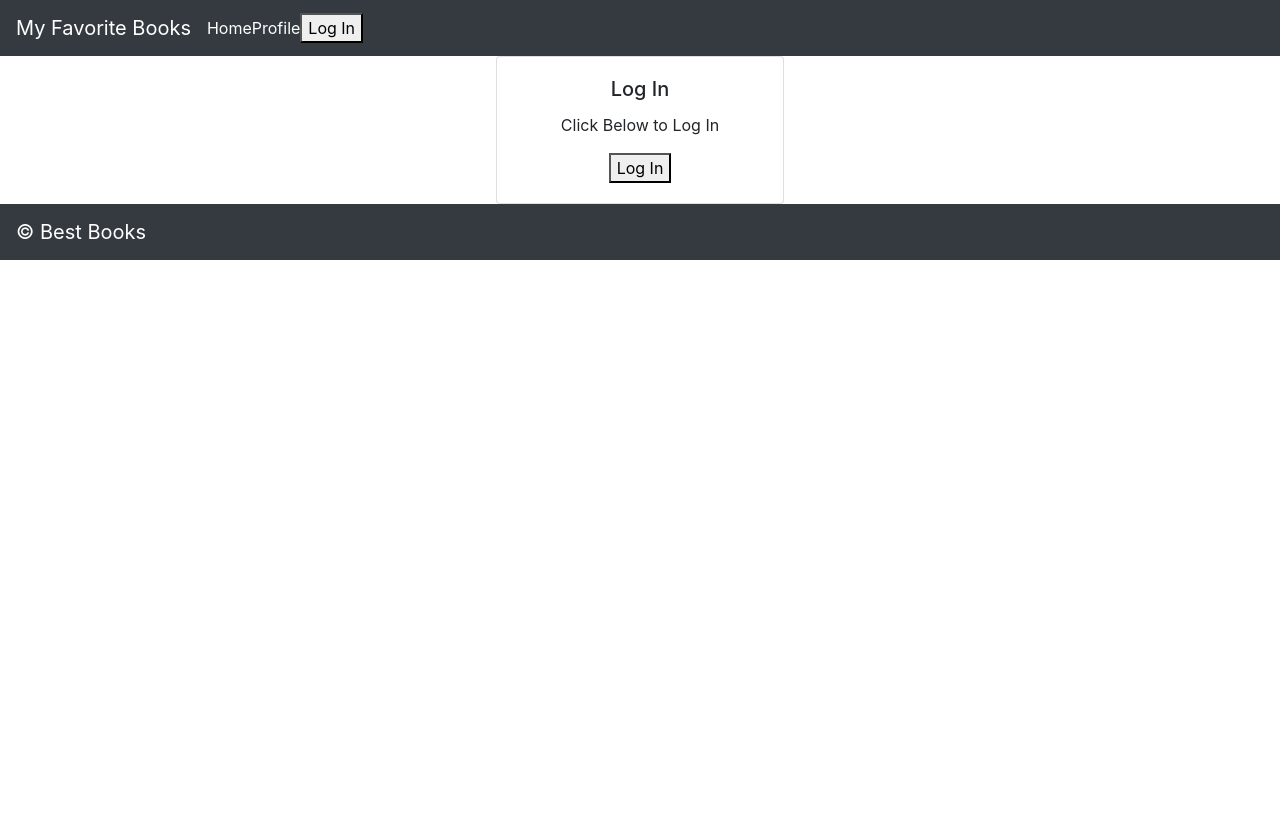
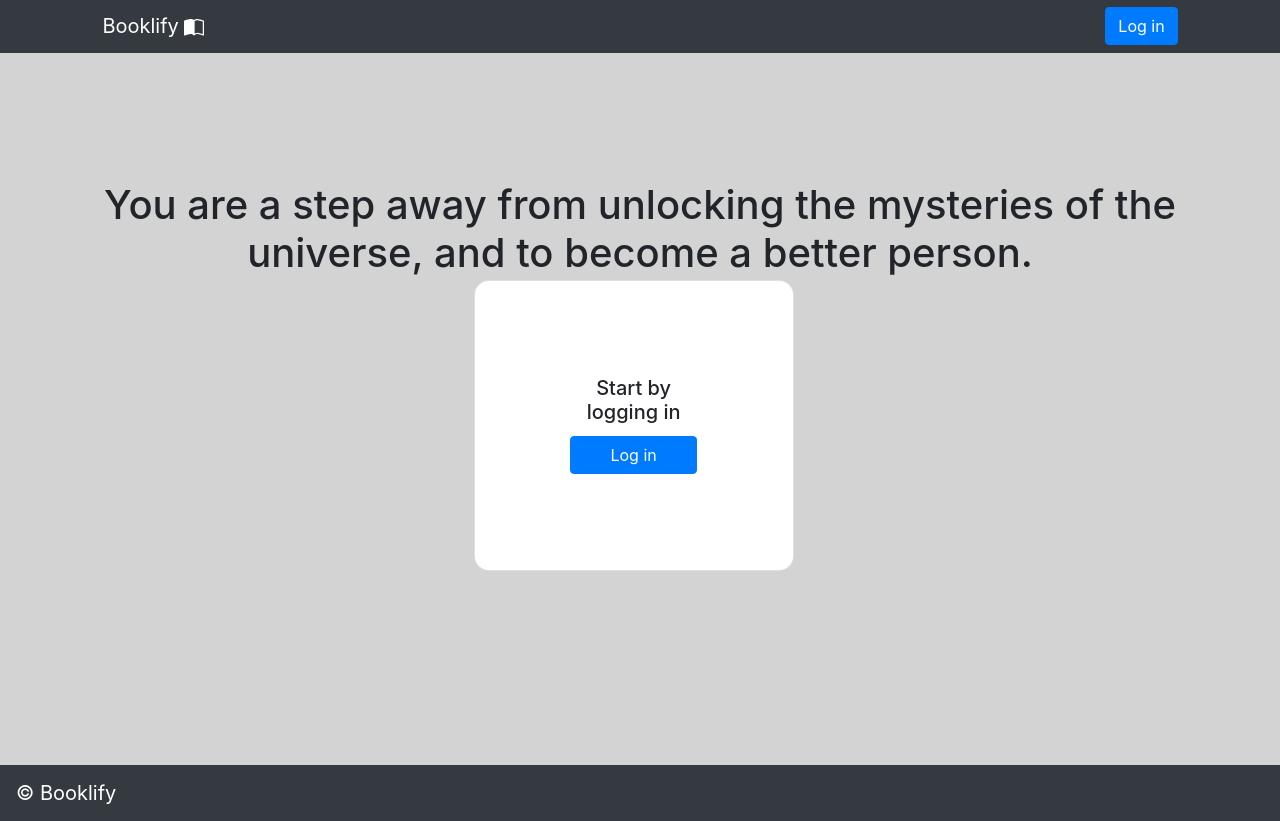
Before and after one commit to HamzaAhmad97/can-of-books-front-end, a React (Create React App) app: page / in a window 1280 px wide. Before the commit the page ends 800 px from the top, so only its background shows below. Built offline with nearby package versions, Linux system fonts and the light colour scheme; no server answers.

Commit message:
finished the requirements from lab 11

```diff
--- a/package.json
+++ b/package.json
@@ -15,6 +15,7 @@
     "react-cookies": "0.1.1",
     "react-dom": "^17.0.1",
     "react-dotenv": "^0.1.3",
+    "react-icons": "^4.2.0",
     "react-router-dom": "^5.2.0",
     "react-scripts": "4.0.3",
     "web-vitals": "1.1.0"
--- a/src/App.js
+++ b/src/App.js
@@ -17,22 +17,24 @@ class App extends React.Component {
   render() {
     console.log( 'app', this.props );
     return (
-      <>
-        <Router>
-          <IsLoadingAndError>
-            <Header />
+
+      <Router >
+        <IsLoadingAndError>
+          <Header />
+          <div style={{ padding: '2vh 8vw', background: 'lightgray', minHeight: '89vh' }}>
             <Switch>
               <Route exact path="/">
                 {this.props.auth0.isAuthenticated ? <BestBooks /> : <Login />}
               </Route>
               <Route path='/profile'>
-                {this.props.auth0.isAuthenticated ? <Profile /> : undefined}
+                <Profile />
               </Route>
             </Switch>
-            <Footer />
-          </IsLoadingAndError>
-        </Router>
-      </>
+          </div>
+          <Footer />
+        </IsLoadingAndError>
+      </Router >
+
     );
   }
 }
--- a/src/BestBooks.js
+++ b/src/BestBooks.js
@@ -2,16 +2,37 @@ import React from 'react';
 import 'bootstrap/dist/css/bootstrap.min.css';
 import Jumbotron from 'react-bootstrap/Jumbotron';
 import './BestBooks.css';
-
+import {Card, Container} from 'react-bootstrap';
+import books from './books.json';
+import { data } from 'cheerio/lib/api/attributes';
 class MyFavoriteBooks extends React.Component {
   render() {
     return(
-      <Jumbotron>
-        <h1>My Favorite Books</h1>
-        <p>
+      <div>
+        <Jumbotron style={{ background: 'lightgray'}}>
+          <h1>My Favorite Books</h1>
+          <p>
           This is a collection of my favorite books
-        </p>
-      </Jumbotron>
+          </p>
+        </Jumbotron>
+        <section style={{margin: '1vh 0vw',minHeight: '60vh'}}>
+          <Container fluid style={{display: 'flex', alignItems: 'center', flexWrap: 'wrap', gap:'2rem', justifyContent: 'center'}}>
+            {books.map( ( itm, i ) => (
+
+              <Card style={{ width: '18rem' }} className="col-lg-2 border reounded pt-3 pb-1">
+                <Card.Img variant="top" src={itm.src} />
+                <Card.Body>
+                  <Card.Title style={{fontWeight: 'bold'}}>{itm.title}</Card.Title>
+                  <Card.Text>
+                    {itm.Author}
+                  </Card.Text>
+                </Card.Body>
+              </Card>
+
+            ) )}
+          </Container>
+        </section>
+      </div>
     );
   }
 }
--- a/src/Footer.js
+++ b/src/Footer.js
@@ -6,7 +6,7 @@ class Footer extends React.Component {
   render() {
     return(
       <Navbar collapseOnSelect expand="lg" bg="dark" variant="dark">
-        <Navbar.Brand>&copy; Best Books</Navbar.Brand>
+        <Navbar.Brand>&copy; Booklify</Navbar.Brand>
       </Navbar>
     );
   }
--- a/src/Header.js
+++ b/src/Header.js
@@ -6,15 +6,20 @@ import './Header.css';
 import { withAuth0 } from '@auth0/auth0-react';
 import LogoutButton from './LogoutButton';
 import LoginButton from './LoginButton';
-
+import { BsBookHalf } from 'react-icons/bs';
 class Header extends React.Component {
   render() {
-    return(
-      <Navbar collapseOnSelect expand="lg" bg="dark" variant="dark">
-        <Navbar.Brand>My Favorite Books</Navbar.Brand>
-        <Link to="/">Home</Link>
-        <Link to="/profile">Profile</Link>
-        {this.props.auth0.isAuthenticated ? <LogoutButton/> : <LoginButton/>}
+    return (
+      <Navbar collapseOnSelect expand="lg" bg="dark" variant="dark" style={{ padding: '0.5% 8vw', display: 'flex', justifyContent: 'space-between' }}>
+
+        <Navbar.Brand>Booklify <BsBookHalf /> </Navbar.Brand>
+        <div style={{ display: 'flex', justifyContent: 'space-evenly', alignItems: 'center', gap: '1rem' }}>
+
+          {this.props.auth0.isAuthenticated ? <Link to="/">Home</Link> : undefined}
+          {this.props.auth0.isAuthenticated ? <Link to="/profile">Profile</Link> : undefined}
+          {this.props.auth0.isAuthenticated ? <LogoutButton /> : <LoginButton />}
+
+        </div>
       </Navbar>
     );
   }
--- a/src/Login.js
+++ b/src/Login.js
@@ -6,15 +6,15 @@ import LoginButton from './LoginButton';
 class Login extends React.Component {
   render() {
     return (
-      <Card style={{ width: '18rem' }}>
-        <Card.Body>
-          <Card.Title>Log In</Card.Title>
-          <Card.Text>
-            Click Below to Log In
-          </Card.Text>
-          <LoginButton />
-        </Card.Body>
-      </Card>
+      <div style={{margin: '1vh 0vw',minHeight: '60vh'}}>
+        <h1 style={{width: '100%', textAlign: 'center', margin: '7rem 0'}}>You are a step away from unlocking the mysteries of the universe, and to become a better person.</h1>
+        <Card style={{ width: '25vw', minHeight: '25vh', position: 'absolute', top: '35%', left: '37%', borderRadius: '15px' }}>
+          <Card.Body style={{display: 'flex', flexDirection: 'column',padding: '30%' }}>
+            <Card.Title>Start by logging in</Card.Title>
+            <LoginButton />
+          </Card.Body>
+        </Card>
+      </div>
     );
   }
 }
--- a/src/LoginButton.js
+++ b/src/LoginButton.js
@@ -1,10 +1,10 @@
 import React from 'react';
 import { useAuth0 } from '@auth0/auth0-react';
-
+import { Button } from 'react-bootstrap';
 const LoginButton = () => {
   const { loginWithRedirect } = useAuth0();
 
-  return <button onClick={() => loginWithRedirect()}>Log In</button>;
+  return <Button variant="primary" onClick={() => loginWithRedirect()}>Log in</Button>;
 };
 
 export default LoginButton;
--- a/src/LogoutButton.js
+++ b/src/LogoutButton.js
@@ -1,6 +1,6 @@
 import React from 'react';
 import { useAuth0 } from '@auth0/auth0-react';
-
+import {Button} from 'react-bootstrap';
 function LogoutButton() {
   const {
     isAuthenticated,
@@ -8,9 +8,9 @@ function LogoutButton() {
   } = useAuth0();
 
   return isAuthenticated && (
-    <button onClick={() => {
+    <Button variant="light" size="sm" onClick={() => {
       logout( { returnTo: 'http://localhost:3000/' } );
-    }}>Log out</button>
+    }}>Log out</Button>
   );
 }
 
--- a/src/Profile.js
+++ b/src/Profile.js
@@ -1,6 +1,6 @@
 import React from 'react';
 import { useAuth0 } from '@auth0/auth0-react';
-
+import {FaGithub, FaTwitter} from 'react-icons/fa';
 const Profile = () => {
   const { user, isAuthenticated, isLoading } = useAuth0();
 
@@ -10,10 +10,16 @@ const Profile = () => {
 
   return (
     isAuthenticated && (
-      <div>
-        <img src={user.picture} alt={user.name} />
-        <h2>{user.name}</h2>
-        <p>{user.email}</p>
+      <div style={{margin: '1vh 0vw',minHeight: '83vh', display: 'flex',flexDirection:'column', gap: '5rem', alignItems: 'center', paddingTop: '5rem'}}>
+        <img src={user.picture} alt={user.name} style={{width: '200px', height: '200px', borderRadius: '50%'}} />
+        <div style={{display: 'flex', flexDirection: 'column', gap: '1rem'}}>
+          <h2 className='text-center'>{user.name}</h2>
+          <p className='text-center'>{user.email}</p>
+        </div>
+        <div style={{ width: '15%', minHeight: '4rem', display: 'flex', justifyContent: 'space-evenly'}}>
+          <FaGithub size={40}/>
+          <FaTwitter size={40} />
+        </div>
       </div>
     )
   );
--- /dev/null
+++ b/src/books.json
@@ -0,0 +1,37 @@
+[
+  {
+    "title": "Thinking, fast and slow",
+    "Author": "Daniel Kahneman",
+    "src": "https://img1.od-cdn.com/ImageType-100/0111-1/%7B20947F5B-F6A1-4CA7-B332-F46D587A0F8A%7DImg100.jpg"
+  },
+  {
+    "title": "Head First Java",
+    "Author": "Bert Bates and Kathy Sierra",
+    "src": "https://images-na.ssl-images-amazon.com/images/I/819TQgUGNsL.jpg"
+  },
+  {
+    "title": "The Alchemist",
+    "Author": "Paulo Coelho",
+    "src": "https://m.media-amazon.com/images/I/51Z0nLAfLmL.jpg"
+  },
+  {
+    "title": "Automate the Boring Stuff with Python",
+    "Author": "Al Sweigart",
+    "src": "https://m.media-amazon.com/images/I/51o-3Nx9bBL.jpg"
+  },
+  {
+    "title": "A Brief History of Time",
+    "Author": "Stephen Hawking",
+    "src": "https://images-na.ssl-images-amazon.com/images/I/51xE6ZCQdqS._SX331_BO1,204,203,200_.jpg"
+  },
+  {
+    "title": "The Elegant Universe",
+    "Author": "Brian Greene",
+    "src": "https://upload.wikimedia.org/wikipedia/en/thumb/e/e2/TheElegantUniverse.jpg/220px-TheElegantUniverse.jpg"
+  },
+  {
+    "title": "Eloquent JavaScript",
+    "Author": "Marijn Haverbeke",
+    "src": "https://eloquentjavascript.net/img/cover.jpg"
+  }
+]
--- a/src/index.js
+++ b/src/index.js
@@ -7,8 +7,8 @@ import { Auth0Provider } from '@auth0/auth0-react';
 ReactDOM.render(
   <React.StrictMode>
     <Auth0Provider
-      domain={process.env.REACT_APP_CLIENTID}
-      clientId={process.env.REACT_APP_CLIENTID}
+      domain="dev-pzlntnyz.us.auth0.com"
+      clientId="5GYPtotn2NvWiH8Sw43QZ9lXoQX3A1Bd"
       redirectUri='http://localhost:3000'
     >
       <App />
```
Also changed, not shown: 2 other files (tests, documents, lock files or other folders).
